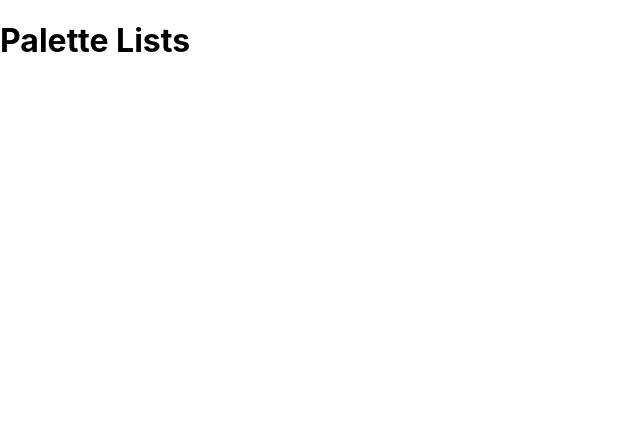
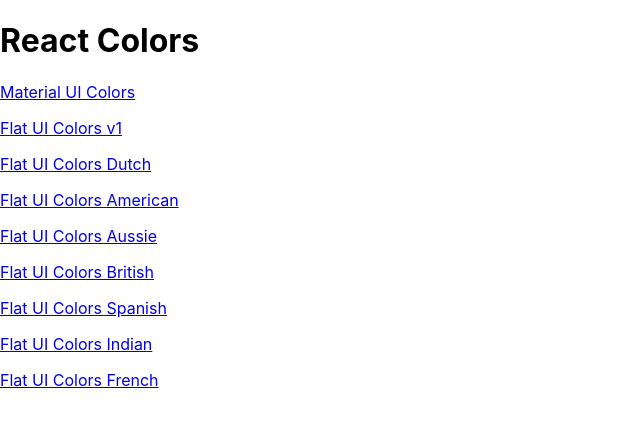
Before and after one commit to haeunkims/color-palette, a React (Create React App) app: page / in a window 1280 px wide. Shown: the top 424 px of the page, without its empty margins (0-640 px from the left). Built offline with nearby package versions, Linux system fonts and the light colour scheme.

Commit message:
adding Links to paleleteLists

```diff
--- a/src/App.js
+++ b/src/App.js
@@ -3,6 +3,7 @@
 import Palette from "./Palette";
 import seedColors from "./seedColors";
 import { generatePalette } from "./colorHelper";
+import PaletteList from "./PaletteList";
 class App extends Component {
   findPalette(id) {
     return seedColors.find(function (palette) {
@@ -12,7 +13,11 @@
   render() {
     return (
       <Switch>
-        <Route exact path="/" render={() => <h1>Palette Lists</h1>} />
+        <Route
+          exact
+          path="/"
+          render={() => <PaletteList palettes={seedColors} />}
+        />
         <Route
           exact
           path="/palette/:id"
--- a/src/Navbar.js
+++ b/src/Navbar.js
@@ -1,4 +1,5 @@
 import React, { Component } from "react";
+import { Link } from "react-router-dom";
 import Select from "@mui/material/Select";
 import MenuItem from "@mui/material/MenuItem";
 import Slider, { Range } from "rc-slider";
@@ -28,7 +29,7 @@
     return (
       <header className="Navbar">
         <div className="logo">
-          <a href="#">ReactColorPicker</a>
+          <Link to="/">ReactColorPicker</Link>
         </div>
         <div className="slider-container">
           <span>Level:{level}</span>
--- /dev/null
+++ b/src/PaletteList.js
@@ -0,0 +1,19 @@
+import React, { Component } from "react";
+import { Link } from "react-router-dom";
+
+class PaletteList extends Component {
+  render() {
+    const { palettes } = this.props;
+    return (
+      <div>
+        <h1>React Colors</h1>
+        {palettes.map((palette) => (
+          <p>
+            <Link to={`/palette/${palette.id}`}>{palette.paletteName}</Link>
+          </p>
+        ))}
+      </div>
+    );
+  }
+}
+export default PaletteList;
```
